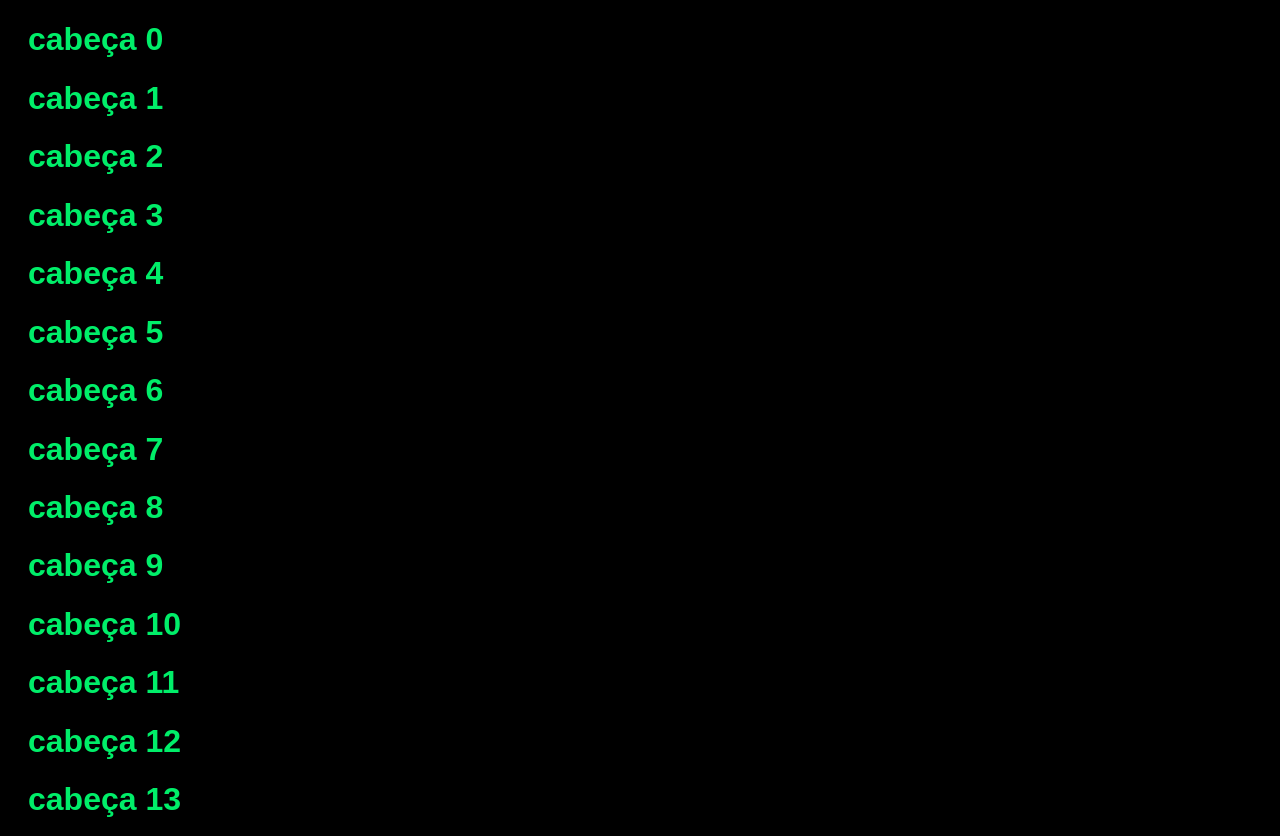
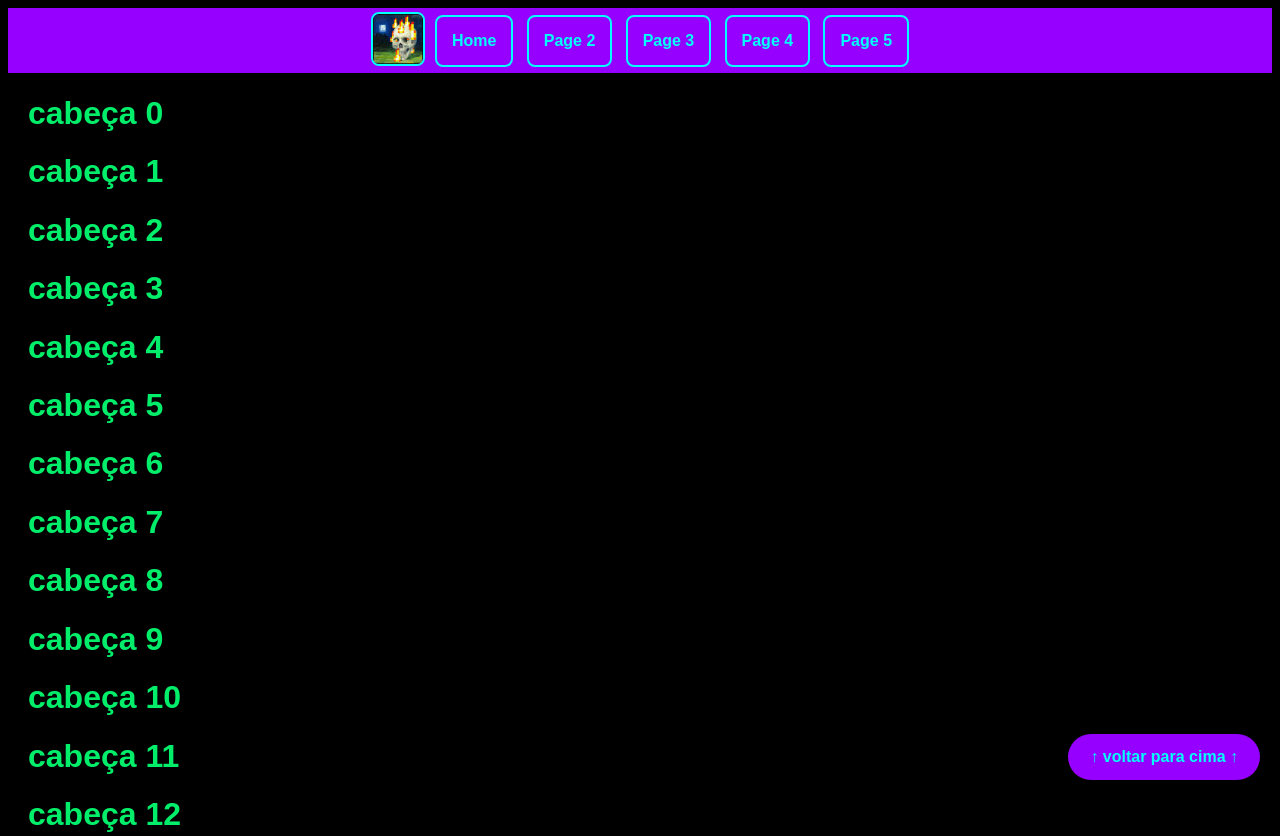
Before and after one commit to SaymonMagrini/css-hands-on, a plain HTML site: page index.html in a window 1280 px wide. Shown: the top 836 px of the page. Drawn offline with Linux system fonts and the light colour scheme.

Commit message:
botão estilizado e cabeçalho adicionado

```diff
--- a/index.html
+++ b/index.html
@@ -9,10 +9,23 @@
 </head>
 
 <body>
+
+    <div class="cabeçalho">
+        <a href="index.html">
+            <img src="media/logo.png" alt="Era pra ser a logo" class="logo-marca">
+        </a>
+        <a href="index.html" class="cItem">Home</a>
+        <a href="pg2.html" class="cItem">Page 2</a>
+        <a href="pg3.html" class="cItem">Page 3</a>
+        <a href="pg4.html" class="cItem">Page 4</a>
+        <a href="pg5.html" class="cItem">Page 5</a>
+    </div>
+
+
     <div id="cabeças">
 
     </div>
-    <button id="botao">^ voltar para cima ^</button>
+    <button id="botao" class="botao">↑ voltar para cima ↑</button>
     <script src="src/backend.js"></script>
 
 </body>
--- a/src/backend.js
+++ b/src/backend.js
@@ -4,7 +4,7 @@ let count = 0;
 
 function loopcount() {
     for (; count <= 69; count++) {
-        console.log(`counter is: ${count}`);
+        //console.log(`counter is: ${count}`);
         let h1 = document.createElement('h1');
         h1.textContent = `cabeça ${count}`;
         app.appendChild(h1);
--- a/src/style.css
+++ b/src/style.css
@@ -1,11 +1,62 @@
-body{
+body {
 
     /* Body theme */
     font-family: Arial, sans-serif;
     background-color: #000000;
     color: #00ee69;
 
-    #cabeças{
+    .logo-marca {
+        width: 50px;
+        height: auto;
+        margin: 3px;
+        margin-left: 7px;
+        border: 2px solid #00ffff;
+        border-radius: 8px;
+
+    }
+
+    .cabeçalho {
+        display: flex;
+        font-size: 12pt;
+        color: #00ffff;
+        margin-bottom: 15px;
+        background-color: #9500ff;
+        justify-content: center;
+        align-items: center;
+    }
+
+    .cItem {
+        font-weight: 700;
+        text-decoration: none;
+        color: #00ffff;
+        padding: 15px;
+        border: 2px solid #00ffff;
+        margin: 5pt;
+        border-radius: 8px;
+    }
+
+    #cabeças {
+        position: relative;
         margin: 20px;
     }
- }
+
+    .botao {
+        position: fixed;
+        background-color: #9500ff;
+        color: #00ffff;
+        bottom: 20px;
+        right: 20px;
+        font-weight: bold;
+        font-size: medium;
+        border-radius: 25px;
+        border: none;
+        padding: 14px 22px;
+        z-index: 1000;
+        align-items: center;
+    }
+
+    .botao:hover {
+        transform: scale(1.05);
+    }
+
+}
```
Also changed, not shown: media/logo.png (added).
